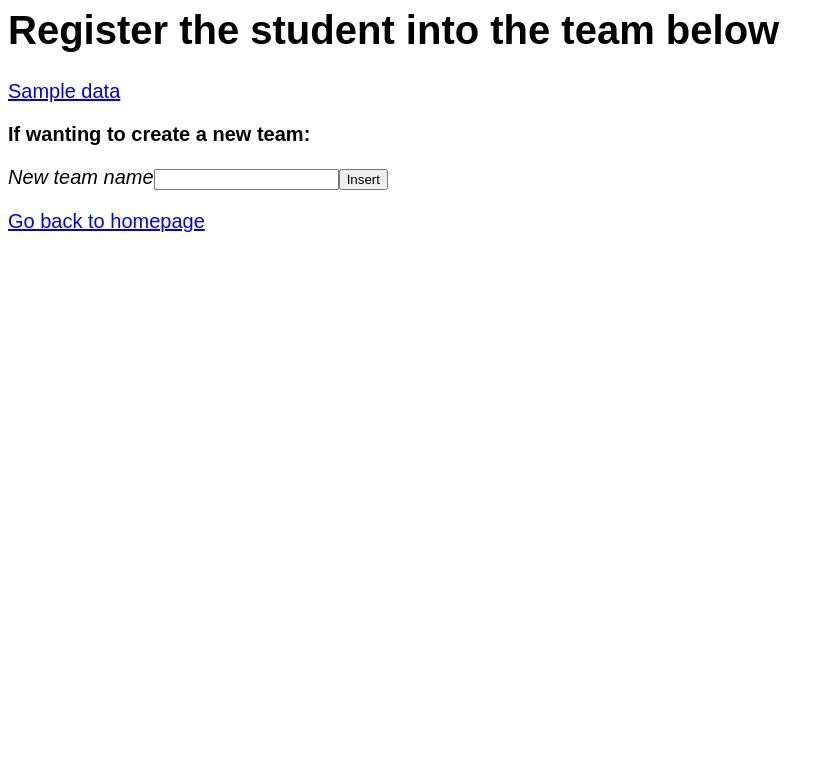
After one commit to stam99/ProjectDB, a Flask app: template templates/registerTeam.html in a window 1280 px wide. The commit adds this page. Shown: the top 779 px of the page, without its empty margins (0-834 px from the left). Run offline with Flask 2, Linux system fonts and the light colour scheme; the template is opened without the code that fills it: most values are stand-ins (such as "Sample title", 1, 10 or a date in 2020); parts of the project's set-up code (start-up, migrations or seed data) failed here and were passed over.

Commit message:
Administrative inserts

```diff
--- a/server.py
+++ b/server.py
@@ -12,11 +12,10 @@ import os
   # accessible as a variable in index.html:
 from sqlalchemy import *
 from sqlalchemy.pool import NullPool
-from flask import Flask, request, render_template, g, redirect, Response
-
+from flask import Flask, request, render_template, g, redirect, Response, session, url_for
 tmpl_dir = os.path.join(os.path.dirname(os.path.abspath(__file__)), 'templates')
 app = Flask(__name__, template_folder=tmpl_dir)
-
+app.secret_key = 'dljsaklqk24e21cjn!Ew@@dsa5'
 
 #
 # The following is a dummy URI that does not connect to a valid database. You will need to modify it to connect to your Part 2 database in order to use the data.
@@ -160,10 +159,10 @@ def index():
 #
 @app.route('/school')
 def school():
-  cursor = g.conn.execute("SELECT name FROM school")
+  cursor = g.conn.execute("SELECT name, state FROM school")
   names = []
   for result in cursor:
-    names.append(result[0])  # can also be accessed using result[0]
+    names.append(result[0] + " " + result[1])  # can also be accessed using result[0]
   cursor.close()
   context = dict(data = names)
   return render_template("school.html", **context)
@@ -178,6 +177,17 @@ def student():
   context = dict(data = names)
   return render_template("student.html", **context)
 
+
+@app.route('/viewstudent')
+def viewstudent():
+  cursor = g.conn.execute("SELECT name FROM students")
+  names = []
+  for result in cursor:
+    names.append(result['name'])  # can also be accessed using result[0]
+  cursor.close()
+  context = dict(data = names)
+  return render_template("viewstudent.html", **context)
+
 @app.route('/team')
 def team():
   cursor = g.conn.execute("SELECT team_name FROM team")
@@ -188,15 +198,67 @@ def team():
   context = dict(data = names)
   return render_template("team.html", **context)
 
+@app.route('/viewteam')
+def viewteam():
+  cursor = g.conn.execute("SELECT team_name, cid FROM team")
+  names = []
+  for result in cursor:
+    names.append(result['team_name'] + "," + str(result['cid']))  # can also be accessed using result[0]
+  cursor.close()
+  context = dict(data = names)
+  return render_template("viewteam.html", **context)
+
 @app.route('/insertParticipants')
 def insertParticipants():
-  cursor = g.conn.execute("SELECT name FROM students")
+  cursor = g.conn.execute("SELECT name, sid FROM students")
   names = []
   for result in cursor:
-    names.append(result['name'])  # can also be accessed using result[0]
+    names.append(result['name'] + "," + str(result['sid'])) # can also be accessed using result[0]
   cursor.close()
   context = dict(data = names)
   return render_template("insertParticipants.html", **context)
+
+@app.route('/registerStudentIntoTeam')
+def registerStudentIntoTeam():
+    string = request.args.get('query')
+    data = string.split(",")
+    school_name, school_state = None, None
+    cursor2 = g.conn.execute("SELECT DFEI.school_state, DFEI.school_name FROM Students, DebatesFor_EnrollsIn DFEI WHERE DFEI.sid = Students.sid AND Students.sid = %s", data[1])
+    for result in cursor2:
+        school_name = "'"+ result['school_name'] + "'"
+        school_state = "'" +result['school_state'] + "'"
+    sql = "INSERT INTO DebatesFor_EnrollsIn(cid, team_name, sid, school_state, school_name) VALUES(%s, %s, " + data[1] + ", " + school_state + ", " + school_name +")"
+    session['my_var'] = sql
+    session['cid'] = data[1]
+    cursor = g.conn.execute("SELECT team_name, cid FROM team")
+    names = []
+    for result in cursor:
+      names.append(result['team_name'] + "," + str(result['cid']))  # can also be accessed using result[0]
+    cursor.close()
+    context = dict(data = names)
+    print(session['my_var'], session['cid'])
+    return render_template("registerTeam.html", **context)
+
+@app.route('/registerIntoTeam')
+def registerIntoTeam():
+  data = session.get('my_var', None)
+  print("OVER HERE")
+  print(data)
+  string = request.args.get('query')
+  print("HEREEEE")
+  print(string)
+
+  query = string.split(",")
+  cid = query[1]
+  team_name = query[0]
+  g.conn.execute(data, cid, team_name)
+  cursor = g.conn.execute("SELECT team_name, cid FROM team")
+  names = []
+  for result in cursor:
+    names.append(result['team_name'] + "," + str(result['cid']))  # can also be accessed using result[0]
+  cursor.close()
+  context = dict(data = names)
+  return render_template("viewteam.html", **context)
 
 @app.route('/insertStudents', methods=['POST'])
 def insertStudents():
@@ -211,6 +273,19 @@ def insertStudents():
   cursor.close()
   context = dict(data = names)
   return render_template("insertParticipants.html", **context)
+
+@app.route('/insertTeam', methods=['POST'])
+def insertTeam():
+    team_name = request.form['name']
+    cid = session.get('cid', None)
+    g.conn.execute("INSERT INTO Team(team_name, cid) VALUES(%s, %s)", team_name, cid)
+    cursor = g.conn.execute("SELECT team_name, cid FROM team")
+    names = []
+    for result in cursor:
+      names.append(result['team_name'] + "," + str(result['cid']))  # can also be accessed using result[0]
+    cursor.close()
+    context = dict(data = names)
+    return render_template("registerTeam.html", **context)
 
 @app.route('/insertJudges')
 def insertJudges():
@@ -341,11 +416,8 @@ def studentID():
   string = request.args.get('query')
   def parse_string(string):
     split_list = string[1:-1].split(",")
-
     for i, element in enumerate(split_list):
        split_list[i] = element.lstrip().replace("'","")
-
-
     return split_list
   data = parse_string(string)
   print(data)
@@ -353,28 +425,35 @@ def studentID():
   student_id = data[2]
   circuit_name = data[3]
   circuit_region = data[4]
-  #student_id = request.form['student_id']
-  #circuit_name = request.form['circuit_name']
-  #circuit_region = request.form['circuit_region']
-  cursor = None
-  if not circuit_name or not circuit_region:
-    cursor = g.conn.execute("WITH Student_Rank As(SELECT AR.sid, AR.student_name, ROUND(AVG(AR.speaker_points)::numeric, 3) AVG FROM Aggregate_rounds AR GROUP BY AR.sid, AR.student_name ORDER BY AVG(AR.speaker_points) DESC) select count(*) + 1 from Student_Rank WHERE Student_Rank.AVG > (select Student_Rank.AVG from Student_Rank WHERE Student_Rank.sid = %s);",student_id)
-  else:
-    cursor = g.conn.execute("WITH Student_Rank As(SELECT AR.sid, AR.student_name, ROUND(AVG(AR.speaker_points)::numeric, 3) AVG FROM Aggregate_rounds AR WHERE  AR.circuit_name LIKE %s AND AR.region LIKE %s GROUP BY AR.sid, AR.student_name ORDER BY AVG(AR.speaker_points) DESC) select count(*) + 1 from Student_Rank WHERE Student_Rank.AVG > (select Student_Rank.AVG from Student_Rank WHERE Student_Rank.sid = %s);",circuit_name, circuit_region, student_id)
-
+  cursor = g.conn.execute("WITH Student_Rank As(SELECT AR.sid, AR.student_name, ROUND(AVG(AR.speaker_points)::numeric, 3) AVG FROM Aggregate_rounds AR GROUP BY AR.sid, AR.student_name ORDER BY AVG(AR.speaker_points) DESC) select count(*) + 1 from Student_Rank WHERE Student_Rank.AVG > (select Student_Rank.AVG from Student_Rank WHERE Student_Rank.sid = %s);",student_id)
+  cursor2 = g.conn.execute("WITH Student_Rank As(SELECT AR.sid, AR.student_name, ROUND(AVG(AR.speaker_points)::numeric, 3) AVG FROM Aggregate_rounds AR WHERE  AR.circuit_name LIKE %s AND AR.region LIKE %s GROUP BY AR.sid, AR.student_name ORDER BY AVG(AR.speaker_points) DESC) select count(*) + 1 from Student_Rank WHERE Student_Rank.AVG > (select Student_Rank.AVG from Student_Rank WHERE Student_Rank.sid = %s);",circuit_name, circuit_region, student_id)
   names = []
+  names.append("Rankings for :" + data[0])
   for result in cursor:
-      names.append(result[0])  # can also be accessed using result[0]
+      names.append("OVERALL RANK: " + str(result[0]))
   cursor.close()
+  for result in cursor2:
+      names.append("CIRCUIT RANK: " + str(result[0]))
+  cursor2.close()
   context = dict(data = names)
   return render_template('student.html', **context)
 
 
-@app.route('/teamInRounds', methods=['POST'])
+@app.route('/teamInRounds', methods=['GET','POST'])
 def teamInRounds():
-  student_id = request.form['student_id']
-  circuit_name = request.form['circuit_name']
-  circuit_region = request.form['circuit_region']
+  string = request.args.get('query')
+  def parse_string(string):
+    split_list = string[1:-1].split(",")
+    for i, element in enumerate(split_list):
+       split_list[i] = element.lstrip().replace("'","")
+    return split_list
+  data = parse_string(string)
+  print(data)
+  print(data[2], data[3], data[4])
+  student_id = data[2]
+  circuit_name = data[3]
+  circuit_region = data[4]
+  cursor = None
   cursor = g.conn.execute("SELECT PIRW.team_name, PIRW.speaker_points, PIRW.won, PIRW.t_name, PIRW.number FROM ParticipatesIn_RegisteredWith as PIRW WHERE PIRW.cid = %s AND PIRW.circuit_name = %s AND PIRW.region = %s", student_id, circuit_name, circuit_region)
   names = []
   for result in cursor:
@@ -393,8 +472,23 @@ def findStudentIDTeams():
       names.append((result[0], result[1], result[2], result[3], result[4]))  # can also be accessed using result[0]
   cursor.close()
   context = dict(data = names)
-  return render_template('team.html', **context)
+  return render_template('team2.html', **context)
 
+
+@app.route('/viewStudentsInTeam', methods=['GET', 'POST'])
+def viewStudentsInTeam():
+    data = request.args.get('query')
+    string = data.split(",")
+    print(string)
+    cursor = g.conn.execute("SELECT Students.name, Students.sid FROM Students, DebatesFor_EnrollsIn DFEI WHERE DFEI.cid = %s AND DFEI.team_name = %s AND DFEI.sid = Students.sid", string[1], string[0])
+    names = []
+    names.append("All of the students in team " + string[0])
+    for result in cursor:
+        names.append(result[0])
+    print(names)
+    cursor.close()
+    context = dict(data = names)
+    return render_template('viewstudent.html', **context)
 #School
 
 @app.route('/login')
--- a/templates/insertJudges.html
+++ b/templates/insertJudges.html
@@ -10,7 +10,6 @@
 
 <body>
   <h1>Insert Judge</h1>
-  <div>{{data}}</div>
 
   <div>
     {% for n in data %}
--- /dev/null
+++ b/templates/registerTeam.html
@@ -0,0 +1,27 @@
+
+<html>
+  <style>
+    body{
+      font-size: 15pt;
+      font-family: arial;
+    }
+  </style>
+
+
+<body>
+  <h1>Register the student into the team below </h1>
+  <div>
+    {% for n in data %}
+    <td><a href = "/registerIntoTeam?query={{n}}">{{n}}</a></td>
+    <p></p>
+    {% endfor %}
+  </div>
+  <p> </p>
+
+  <b> If wanting to create a new team:</b>
+<form method="POST" action="/insertTeam">
+	<p><em>New team name</em><input type="text" name="name"><input type="submit" value="Insert"></p>
+</form>
+<p><a href="/">Go back to homepage</a></p>
+<body>
+</html>
--- a/templates/school.html
+++ b/templates/school.html
@@ -10,7 +10,6 @@
 
 <body>
   <h1>School</h1>
-  <div>{{data}}</div>
 
   <div>
     {% for n in data %}
@@ -19,13 +18,13 @@
   </div>
   <p> </p>
 
-  <b> Schools ranked by wins based on circuit name and region </b>
+  <b> Find rankings for best schools in circuit. Highest win percentage.. </b>
 <form method="POST" action="/schoolByWins">
 	<p><em>circuit_name</em> <input type="text" name="circuit_name"><em>circuit_region</em> <input type="text" name="circuit_region"> <input type="submit" value="Get"></p>
 </form>
 
 <p> </p>
-<b> Schools ranked by speaker points based on circuit name and region </b>
+<b> Find rankins for best schools in circuit. Highest speaker points. </b>
 <form method="POST" action="/schoolByPoints">
 	<p><em>circuit_name</em> <input type="text" name="circuit_name"><em>circuit_region</em> <input type="text" name="circuit_region"> <input type="submit" value="Get"></p>
 
--- a/templates/student2.html
+++ b/templates/student2.html
@@ -10,7 +10,6 @@
 
 <body>
   <h1>Click to find student rank </h1>
-  <div>{{data}}</div>
 
   <div>
     {% for n in data %}
```
Also changed, not shown: templates/index.html (+6 -3 lines), templates/insertParticipants.html (+5 -4 lines), templates/student.html (+4 -9 lines), templates/team.html (+2 -12 lines), templates/team2.html (added, +23 -0 lines), templates/viewstudent.html (added, +33 -0 lines), templates/viewteam.html (added, +24 -0 lines).
